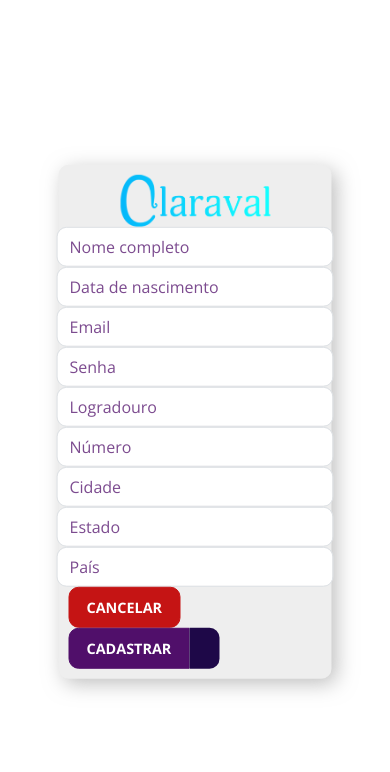
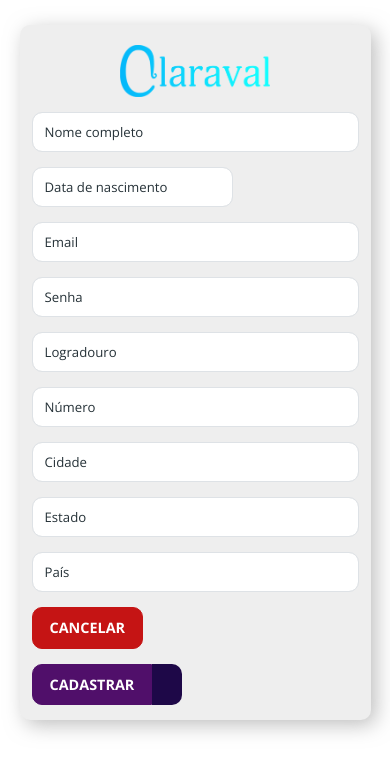
Before and after one commit to GabrielSousaJS/claraval-store-frontend, a React (Create React App) app in the folder frontend/: page /singup in a window 390 px wide. Shown: the top 772 px of the page. Built offline with nearby package versions, Linux system fonts and the light colour scheme; some icons are missing.

Commit message:
Responsividade e validação dos dados do form de cadastro

```diff
--- a/frontend/package.json
+++ b/frontend/package.json
@@ -8,6 +8,7 @@
     "@testing-library/user-event": "^13.5.0",
     "@types/jest": "^27.5.2",
     "@types/jwt-decode": "^3.1.0",
+    "@types/moment": "^2.13.0",
     "@types/node": "^16.18.36",
     "@types/react": "^18.2.14",
     "@types/react-datepicker": "^4.11.2",
@@ -16,6 +17,7 @@
     "axios": "^1.4.0",
     "bootstrap": "^5.3.0",
     "jwt-decode": "^3.1.2",
+    "moment": "^2.29.4",
     "node-sass": "^9.0.0",
     "qs": "^6.11.2",
     "react": "^18.2.0",
--- a/frontend/src/App.css
+++ b/frontend/src/App.css
@@ -74,6 +74,19 @@ a:hover {
   color: var(--text-color);
 }
 
+.claraval-form-control[data-dirty='true'][data-invalid='true'] {
+  border: 1px solid #e61515;
+}
+
+.claraval-form-control[data-dirty='true'][data-invalid='true'] ~ div {
+  display: unset;
+}
+
+.form-error {
+  color: #e61515;
+  display: none;
+}
+
 @media (max-width: 1200px) {
   .modal-box {
     width: 80%;
@@ -86,3 +99,9 @@ a:hover {
     width: 70%;
   }
 }
+
+@media (max-width: 576px) {
+  .form-error {
+    font-size: 0.825rem;
+  }
+}
--- a/frontend/src/components/FormInput/index.tsx
+++ b/frontend/src/components/FormInput/index.tsx
@@ -16,7 +16,7 @@ export default function FormInput(props: any) {
       onBlur={handleBlur}
       {...inputsProps}
       data-invalid={invalid}
-      data-diry={dirty}
+      data-dirty={dirty}
     />
   );
 }
--- a/frontend/src/pages/SignUp/index.tsx
+++ b/frontend/src/pages/SignUp/index.tsx
@@ -4,6 +4,7 @@ import { useState } from "react";
 import Logo from "../../assets/images/logo.png";
 import { Link } from "react-router-dom";
 import FormInput from "components/FormInput";
+import ptBR from "date-fns/locale/pt-BR";
 import ReactDatePicker from "react-datepicker";
 import "react-datepicker/dist/react-datepicker.css";
 
@@ -28,10 +29,18 @@ export default function SingUp() {
       validation: function (value: string) {
         return /^.{3,80}$/.test(value);
       },
-      message: "Informe um nome 3 a 80 caracteres",
+      message: "Informe um nome entre 3 a 80 caracteres",
     },
     birthDate: {
       value: "",
+      id: "birthDate",
+      name: "birthDate",
+      type: "text",
+      placeholderText: "Data de nascimento",
+      validation: function (value: any) {
+        return;
+      },
+      message: "Campo inválido",
     },
     email: {
       value: "",
@@ -51,9 +60,9 @@ export default function SingUp() {
       type: "password",
       placeholder: "Senha",
       validation: function (value: string) {
-        return /^\S.*[a-zA-Z\s]*$/g.test(value);
+        return /^.{8,}$/.test(value);
       },
-      message: "A senha não pode ser vazia",
+      message: "Campo inválido. No mínimo 8 caracteres",
     },
     address: {
       value: {},
@@ -70,7 +79,7 @@ export default function SingUp() {
       validation: function (value: string) {
         return /^\S.*[a-zA-Z\s]*$/g.test(value);
       },
-      message: "O endereço não pode ser vazio",
+      message: "Campo inválido",
     },
     cep: {
       value: "",
@@ -131,11 +140,6 @@ export default function SingUp() {
 
   const [selectedDate, setSelectedDate] = useState<any>(null);
 
-  const dateFormat = (date: any) => {
-    let formatISO8601 = new Date(date).toISOString();
-    return formatISO8601;
-  };
-
   function handleTurnDiryUser(name: string) {
     setFormUserData(dirtyAndValidate(formUserData, name));
   }
@@ -170,7 +174,8 @@ export default function SingUp() {
   }
 
   return (
-    <div className="container base-card modal-box">
+    <div className="container-form-singup">
+      <div className="container base-card">
         <Link to="/">
           <div className=" img-container">
             <img src={Logo} alt="Logo da empresa" />
@@ -178,76 +183,126 @@ export default function SingUp() {
         </Link>
 
         <form onSubmit={handleSubmit}>
-        <div className="row">
+          <div className="row container-form">
+            <div className="col-md-8 container-form-input">
               <FormInput
                 {...formUserData.name}
-            className="form-control base-input"
+                className="form-control base-input claraval-form-control"
                 onTurnDiry={handleTurnDiryUser}
                 onChange={handleInputUserChange}
               />
+              <div className="form-error">{formUserData.name.message}</div>
+            </div>
 
+            <div className="col-md-4 container-form-input">
               <ReactDatePicker
+                {...formUserData.birthDate}
                 selected={selectedDate}
-            onChange={(date) => setSelectedDate(date)}
-            className="form-control base-input"
                 id="birthDate"
-            placeholderText="Data de nascimento"
+                locale={ptBR}
+                className="form-control base-input claraval-form-control"
+                onChange={(date: any) => {
+                  let formatISO8601 = new Date(date).toISOString;
+                  const newFormData = updateAndValidate(
+                    formUserData,
+                    "birthDate",
+                    formatISO8601
+                  );
+                  setSelectedDate(date);
+                  setFormUserData(newFormData);
+                }}
                 dateFormat={"dd/MM/yyyy"}
+                onBlur={handleTurnDiryUser}
               />
+              <div className="form-error">{formUserData.birthDate.message}</div>
+            </div>
 
+            <div className="col-sm-12 container-form-input">
               <FormInput
                 {...formUserData.email}
-            className="form-control base-input"
+                className="form-control base-input claraval-form-control"
                 onTurnDiry={handleTurnDiryUser}
                 onChange={handleInputUserChange}
               />
+              <div className="form-error">{formUserData.email.message}</div>
+            </div>
 
+            <div className="col-sm-12 container-form-input">
               <FormInput
                 {...formUserData.password}
-            className="form-control base-input"
+                className="form-control base-input claraval-form-control"
                 onTurnDiry={handleTurnDiryUser}
                 onChange={handleInputUserChange}
               />
+              <div className="form-error">{formUserData.password.message}</div>
+            </div>
 
+            <div className="col-md-9 container-form-input">
               <FormInput
                 {...formAddressData.publicPlace}
-            className="form-control base-input"
+                className="form-control base-input claraval-form-control"
                 onTurnDiry={handleTurnDirtyAddress}
                 onChange={handleInputAdressChange}
               />
+              <div className="form-error">
+                {formAddressData.publicPlace.message}
+              </div>
+            </div>
 
+            <div className="col-md-3 container-form-input claraval-form-control">
               <FormInput
                 {...formAddressData.number}
                 className="form-control base-input"
                 onTurnDiry={handleTurnDirtyAddress}
                 onChange={handleInputAdressChange}
               />
-
+              <div className="form-error">{formAddressData.number.message}</div>
+            </div>
+            <div className="col-md-6 container-form-input">
               <FormInput
                 {...formAddressData.city}
-            className="form-control base-input"
+                className="form-control base-input claraval-form-control"
                 onTurnDiry={handleTurnDirtyAddress}
                 onChange={handleInputAdressChange}
               />
+              <div className="form-error">{formAddressData.city.message}</div>
+            </div>
 
+            <div className="col-md-6 container-form-input">
               <FormInput
                 {...formAddressData.state}
-            className="form-control base-input"
+                className="form-control base-input claraval-form-control"
                 onTurnDiry={handleTurnDirtyAddress}
                 onChange={handleInputAdressChange}
               />
+              <div className="form-error">{formAddressData.state.message}</div>
+            </div>
 
+            <div className="col-sm-6 container-form-input">
               <FormInput
                 {...formAddressData.country}
-            className="form-control base-input"
+                className="form-control base-input claraval-form-control"
                 onTurnDiry={handleTurnDirtyAddress}
                 onChange={handleInputAdressChange}
               />
+              <div className="form-error">
+                {formAddressData.country.message}
+              </div>
+            </div>
 
+            <div className="button-form">
+              <div className="button-form-cancel">
+                <Link to="/">
                   <ButtonInverse text={"cancelar"} />
+                </Link>
+              </div>
+              <div className="button-form-confirm">
                 <ButtonPrimary text={"cadastrar"} />
+              </div>
+            </div>
           </div>
         </form>
       </div>
+    </div>
   );
 }
--- a/frontend/src/pages/SignUp/styles.css
+++ b/frontend/src/pages/SignUp/styles.css
@@ -0,0 +1,45 @@
+.container-form-singup {
+    align-items: center;
+    margin-top: 3vh;
+}
+
+.img-container {
+    padding-top: 20px;
+}
+
+.container-form {
+    padding: 15px 0;
+}
+
+.base-input::placeholder {
+    color: var(--text-color);
+}
+
+.container-form-input {
+    margin-bottom: 15px;
+}
+
+.button-form {
+    display: flex;
+    justify-content: space-between;
+}
+
+@media (max-width: 576px) {
+    .base-card {
+        width: 90%;
+    }
+
+    .base-input {
+        font-size: 0.825rem;
+    }
+}
+
+@media (max-width: 767px) {
+    .button-form {
+        display: unset;
+    }
+
+    .button-form-cancel {
+        margin-bottom: 15px;
+    }
+}
```
Also changed, not shown: 1 other file (tests, documents, lock files or other folders). Lines whose indentation alone changed are shown as unchanged.
